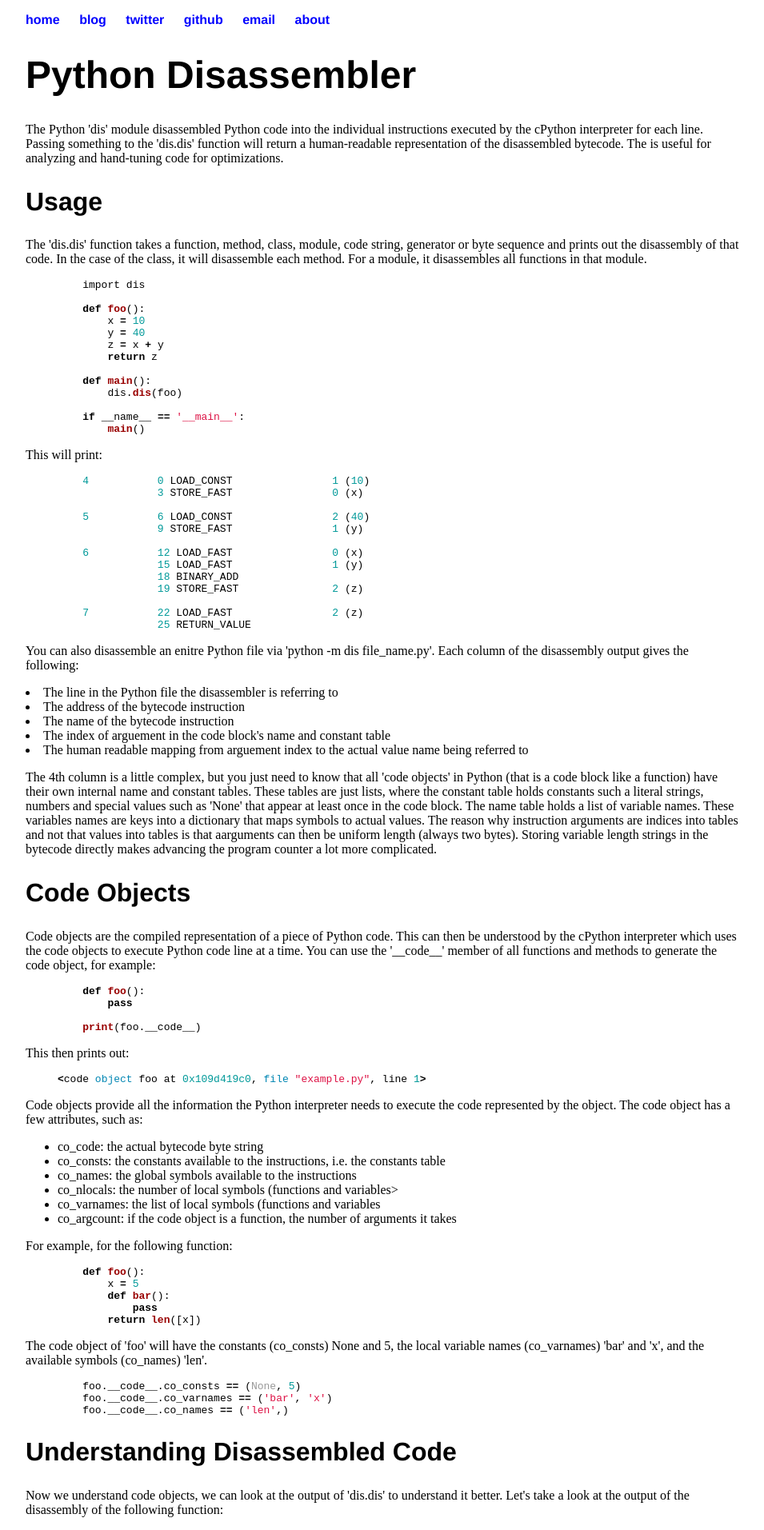
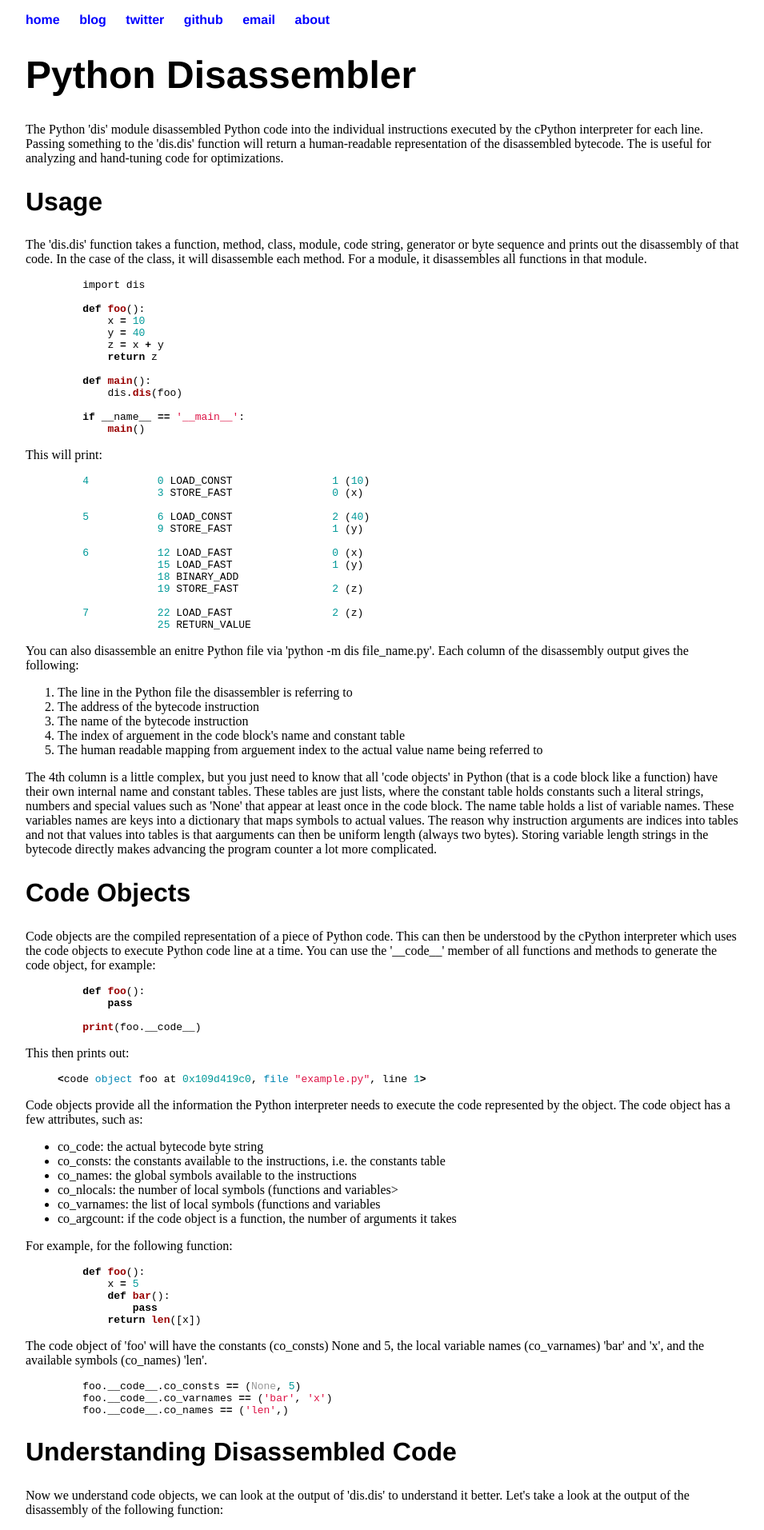
Before and after one commit to bentrevett/bentrevett.github.io, a Jekyll site: the page built from blog/python-disassembler/index.html, in a window 1280 px wide. Shown: the top 1913 px of the page at 80% size, without its empty margins (160-1115 px from the left). Built offline with Jekyll 4.4.1, drawn with Linux system fonts in a browser that asks for light colours.

Commit message:
Update index.html

```diff
--- a/blog/python-disassembler/index.html
+++ b/blog/python-disassembler/index.html
@@ -46,14 +46,14 @@
                 25 RETURN_VALUE {% endhighlight %}
 <p>
     You can also disassemble an enitre Python file via 'python -m dis file_name.py'.
-    Each column of the disassembly output gives the following:
-
+	Each column of the disassembly output gives the following:</p>
+    <ol>
         <li>The line in the Python file the disassembler is referring to</li>
         <li>The address of the bytecode instruction</li>
         <li>The name of the bytecode instruction</li>
         <li>The index of arguement in the code block's name and constant table</li>
         <li>The human readable mapping from arguement index to the actual value name being referred to</li>
-</p>
+</ol>
 <p>
 	The 4th column is a little complex, but you just need to know that all 'code objects' in Python (that is a code block like a function) have their own internal name and constant tables.
 	These tables are just lists, where the constant table holds constants such a literal strings, numbers and special values such as 'None' that appear at least once in the code block.
```
